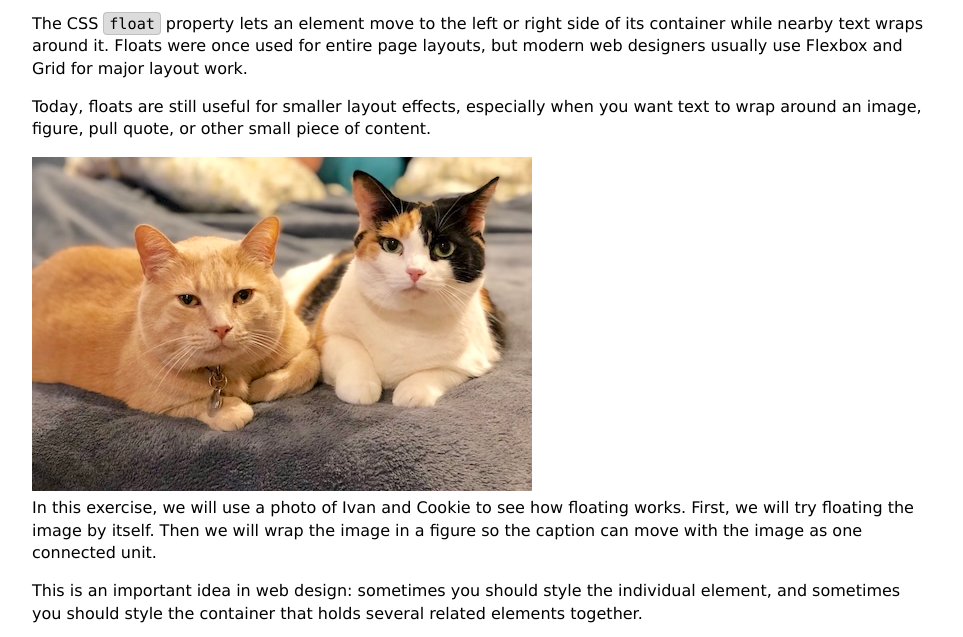
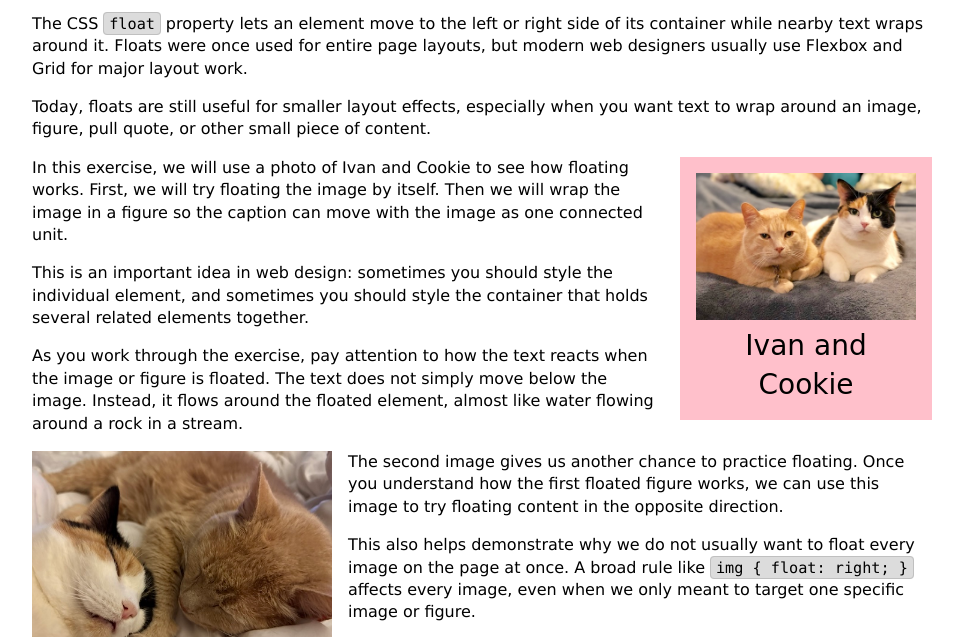
Before and after one commit to liamvollbracht1/css-float-intro, a plain HTML site: page index.html in a window 1280 px wide. Shown: the part 65-702 px from the top of the page, without its empty margins (158-1121 px from the left). Drawn offline with Linux system fonts and the light colour scheme.

Commit message:
Added CSS style elements

```diff
--- a/index.html
+++ b/index.html
@@ -16,7 +16,11 @@
   <p>Today, floats are still useful for smaller layout effects, especially when you want text to wrap around an image, figure, pull quote, or other small piece of content.</p>
 
   <!-- During the exercise, we will turn this image into a figure with a caption. -->
-  <img src="ivan-cookie.jpg" alt="Ivan and Cookie sitting together">
+
+  <figure class="cats-right">
+    <img src="ivan-cookie.jpg" alt="Ivan and Cookie sitting together">
+    <figcaption>Ivan and Cookie</figcaption>
+  </figure>
 
   <p>In this exercise, we will use a photo of Ivan and Cookie to see how floating works. First, we will try floating the image by itself. Then we will wrap the image in a figure so the caption can move with the image as one connected unit.</p>
 
@@ -25,7 +29,7 @@
   <p>As you work through the exercise, pay attention to how the text reacts when the image or figure is floated. The text does not simply move below the image. Instead, it flows around the floated element, almost like water flowing around a rock in a stream.</p>
 
   <!-- This is just an image so it doesn't need to be a figure -->
-  <img src="nap.jpg" alt="Ivan and Cookie taking a cat nap">
+  <img src="nap.jpg" alt="Ivan and Cookie taking a cat nap" class="cats-left">
 
   <p>The second image gives us another chance to practice floating. Once you understand how the first floated figure works, we can use this image to try floating content in the opposite direction.</p>
 
--- a/styles.css
+++ b/styles.css
@@ -2,9 +2,31 @@
    Float Practice
 ======================================== */
 
+.cats-right {
+  float: right;
+  background-color: pink;
+  padding: 1rem;
+  margin-left: 1rem;
+  margin-bottom: 1rem;
+  width: 220px;
+}
 
+.cats-right figcaption {
+  text-align: center;
+  font-size: 175%;
+  font-family: cursive;
+}
 
+.cats-left {
+  float: left;
+  margin: 0 1rem 1rem 0;
+  max-width: 300px;
+}
 
+img {
+  max-width: 100%;
+  height: auto;
+}
 
 
 
```
